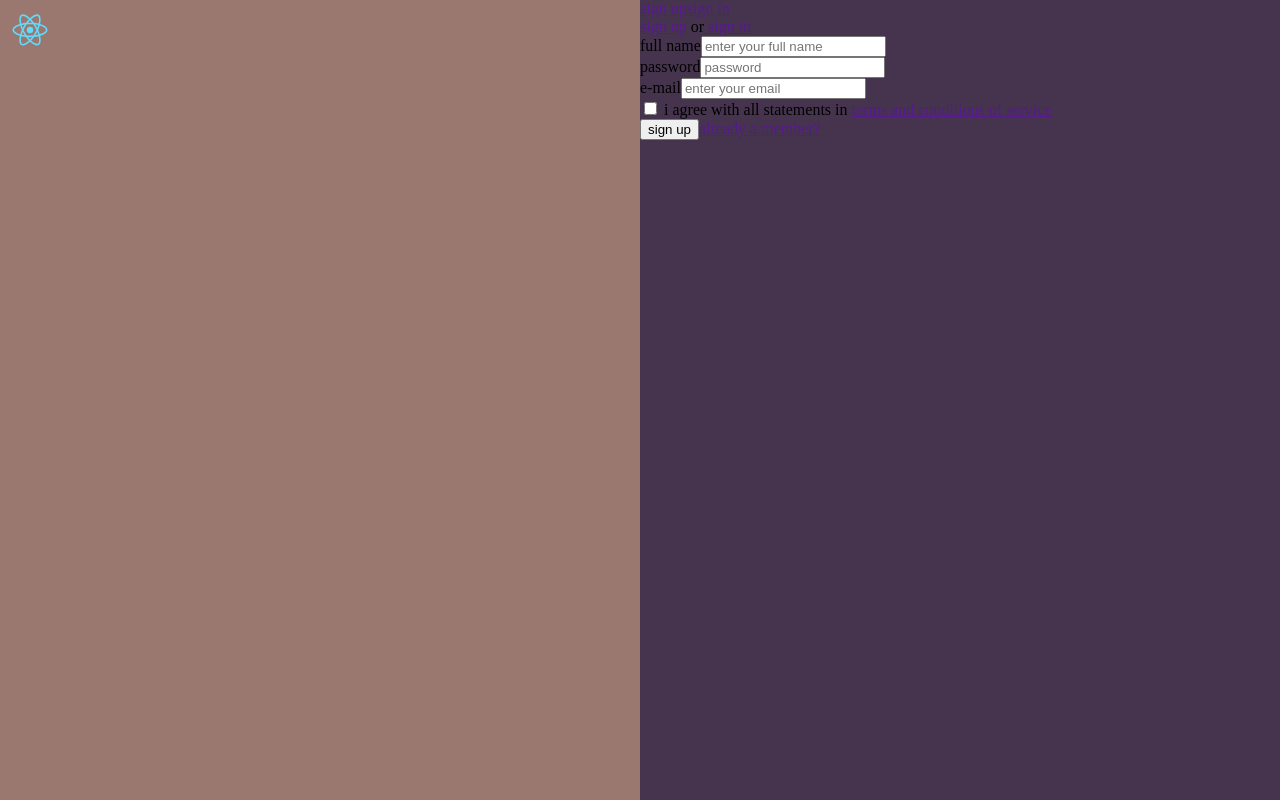
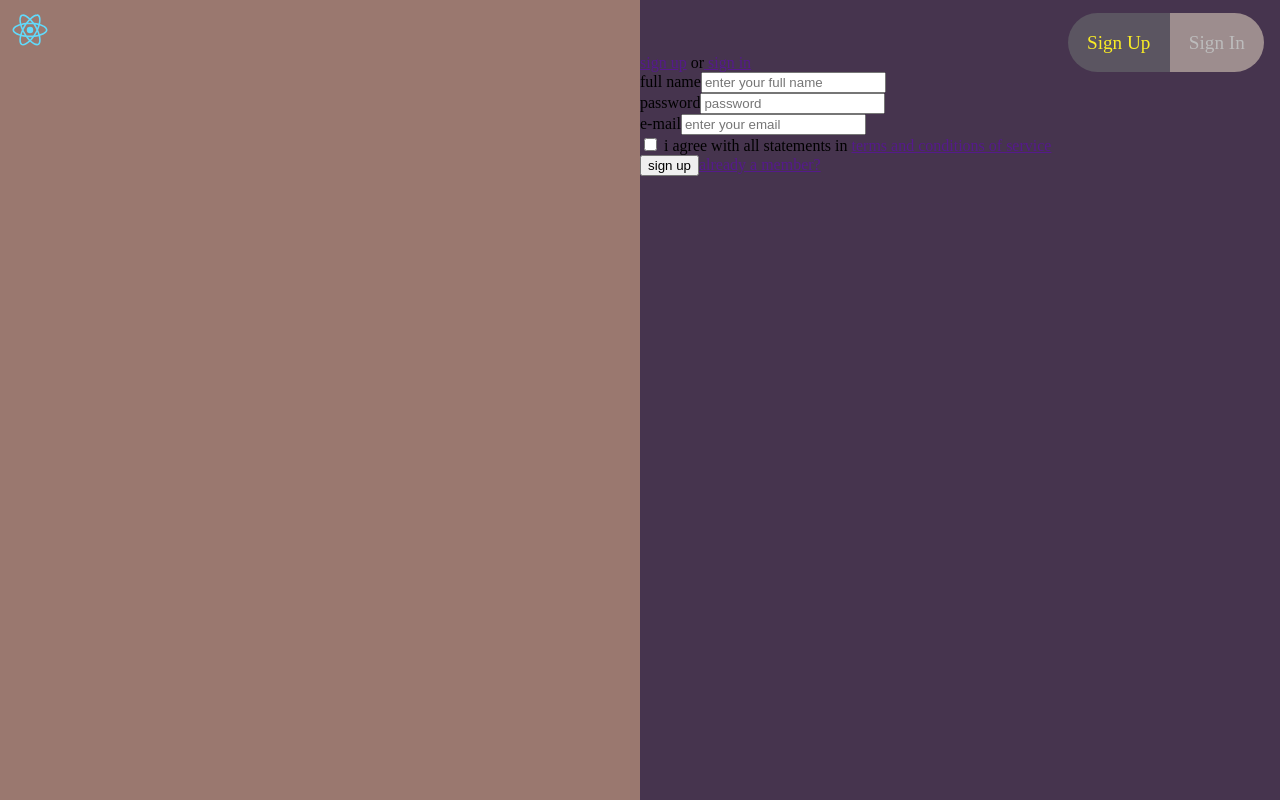
Before and after one commit to kelvink96/signup-signin-ui, a React (Create React App) app: page / in a window 1280 px wide. Built offline with nearby package versions, Linux system fonts and the light colour scheme.

Commit message:
done with styling page-switcher links

```diff
--- a/src/App.css
+++ b/src/App.css
@@ -28,5 +28,34 @@ body {
   width: 50%;
   height: 100vh;
 }
+.App-form .Page-switcher {
+  margin-top: 2em;
+  margin-right: 1em;
+  text-align: right;
+}
+.App-form .Page-switcher a {
+  color: #FAED25;
+  text-decoration: none;
+  font-size: 1.2em;
+  background-color: #5B5561;
+  padding: 1em;
+}
+.App-form .Page-switcher a.active {
+  border-top-left-radius: 2em;
+  border-bottom-left-radius: 2em;
+}
+.App-form .Page-switcher a:not(.active) {
+  background-color: #9D8D8E;
+  color: #bcbcbc;
+  border-top-right-radius: 2em;
+  border-bottom-right-radius: 2em;
+}
+.App-form .Page-switcher a:hover, .App-form .Page-switcher a:focus {
+  background: transparent;
+  padding: 0.85em;
+  border: 2px solid #FAED25;
+  color: #FAED25;
+  transition: all ease-in 200ms;
+}
 
 /*# sourceMappingURL=App.css.map */
--- a/src/App.js
+++ b/src/App.js
@@ -10,8 +10,8 @@ function App() {
             </div>
             <div className="App-form">
                 <div className="Page-switcher">
-                    <a href="" className="Page-switcher-link active">sign up</a>
-                    <a href="" className="Page-switcher-link">sign in</a>
+                    <a href="#" className="Page-switcher-link active">Sign Up</a>
+                    <a href="#" className="Page-switcher-link">Sign In</a>
                 </div>
                 <div className="Form-title">
                     <a href="" className="Form-title-link">sign up</a> or
--- a/src/App.sass
+++ b/src/App.sass
@@ -18,3 +18,33 @@
   background-color: $dark-purple
   width: 50%
   height: 100vh
+
+  .Page-switcher
+    margin-top: 2em
+    margin-right: 1em
+    text-align: right
+
+    a
+      color: $yellow
+      text-decoration: none
+      font-size: 1.2em
+      background-color: $dark-grey
+      padding: 1em
+
+      &.active
+        border-top-left-radius: 2em
+        border-bottom-left-radius: 2em
+
+      &:not(.active)
+        background-color: $medium-grey
+        color: $white-ish
+        border-top-right-radius: 2em
+        border-bottom-right-radius: 2em
+
+      &:hover,
+      &:focus
+        background: transparent
+        padding: .85em
+        border: 2px solid $yellow
+        color: $yellow
+        transition: all ease-in 200ms
--- a/src/index.sass
+++ b/src/index.sass
@@ -4,6 +4,7 @@ $dark-purple: #46344E
 $dark-grey: #5B5561
 $medium-grey: #9D8D8E
 $brown: #9A786F
+$white-ish: #bcbcbc
 
 *
   box-sizing: border-box
```
Also changed, not shown: 1 other file (tests, documents, lock files or other folders).
